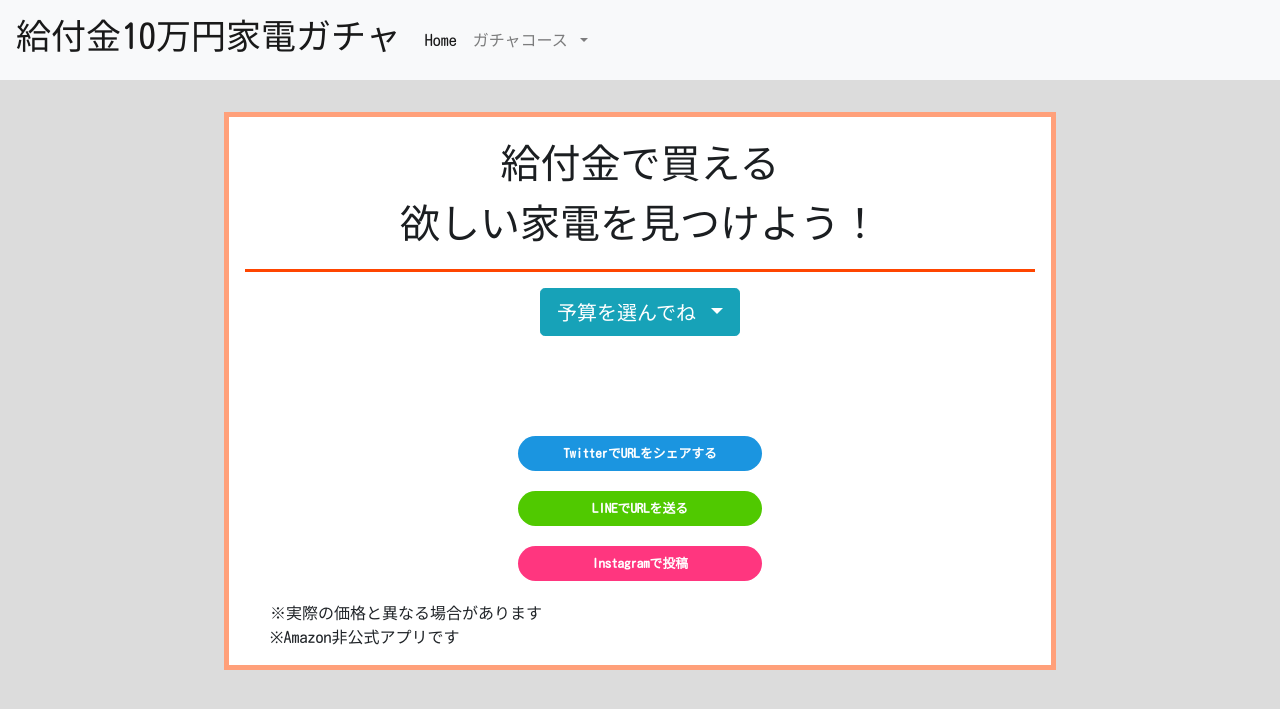
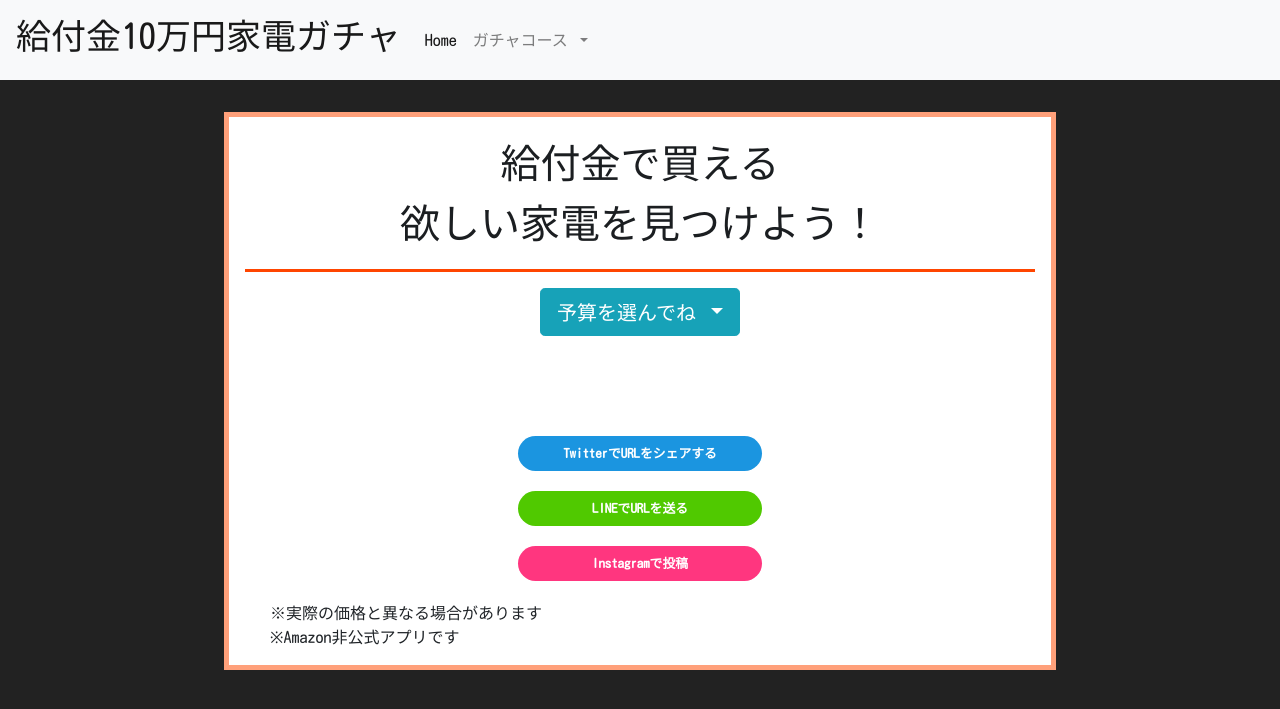
Before and after one commit to fuppappa/kadengacha, a Flask app: page / in a window 1280 px wide. Shown: the top 709 px of the page. Run offline with Flask 2, Linux system fonts and the light colour scheme; some libraries are stand-ins or nearby versions.

Commit message:
Update style.css

```diff
--- a/application_server/application/static/style.css
+++ b/application_server/application/static/style.css
@@ -1,5 +1,5 @@
 body {
-    background-color: #dcdcdc;
+    background-color: #222222;
     font-family: 'Kosugi Maru', sans-serif;
 }
 
```
